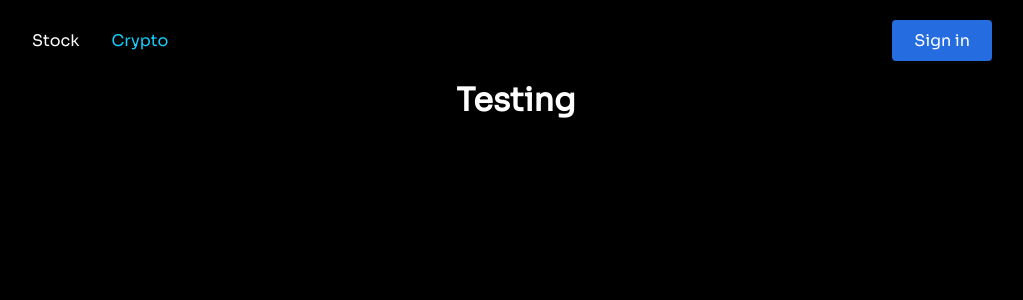
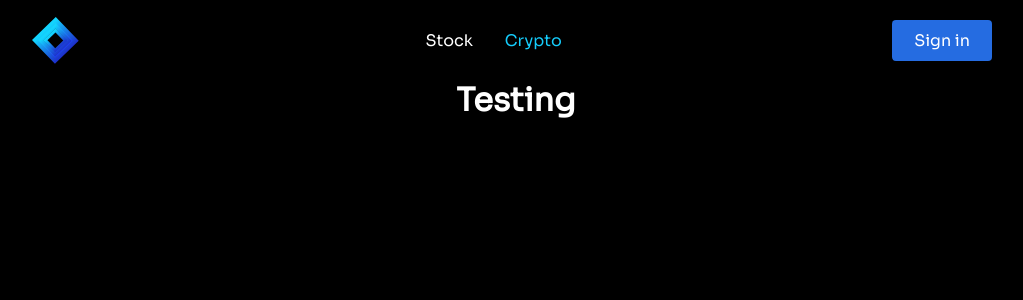
Before and after one commit to edward-song-life-is-short/react-CryptoMarket, a React (Create React App) app: page /cryptoPage in a window 1280 px wide. Shown: the top 300 px of the page, without its empty margins (124-1147 px from the left). Built offline with nearby package versions, Linux system fonts and the light colour scheme.

Commit message:
added navbar with logo

```diff
--- a/src/App.js
+++ b/src/App.js
@@ -19,13 +19,13 @@ function App() {
           <Navigation />
             <Switch>
              <Route path = '/' exact component = {Home} />
-             <Route path="/stockPage" component={Stonks} exact/>
+             <Route path="/stockPage" component={Stonks} />
              <Route path="/cryptoPage" component={Crypto}/>
 
            </Switch>
         </div>
       </Router>
-
+      {/* <img src= {require('./img/logo.svg')} alt='logfo' /> */}
     </div>
   );
 }
--- a/src/navBar/nav.js
+++ b/src/navBar/nav.js
@@ -1,22 +1,30 @@
 import React from 'react';
-import {Nav, NavLink, Bars, NavMenu, NavBtn, NavBtnLink} from './navElements'
-
+import { Nav, NavLink, Bars, NavMenu, NavBtn, NavBtnLink } from './navElements'
+import qTrade from '../img/logo.svg'
 
 const Navigation = () => {
     return (
         <>
+
             <Nav>
+
+                <NavLink to='/'>
+                    <img src={qTrade} alt='lsogo' />
+                </NavLink>
+
+                <Bars />
+
                 <NavMenu>
                     <NavLink to="/stockPage" activeStyle> Stock </NavLink>
                     <NavLink to="/cryptoPage" activeStyle> Crypto</NavLink>
                 </NavMenu>
 
 
-            <Bars />
 
-            <NavBtn>
-                <NavBtnLink to = '/log-in'> Sign in</NavBtnLink>
-            </NavBtn>
+
+                <NavBtn>
+                    <NavBtnLink to='/log-in'> Sign in</NavBtnLink>
+                </NavBtn>
 
             </Nav>
         </>
```
Also changed, not shown: src/img/logo.svg (added), src/img/test.png (added).
